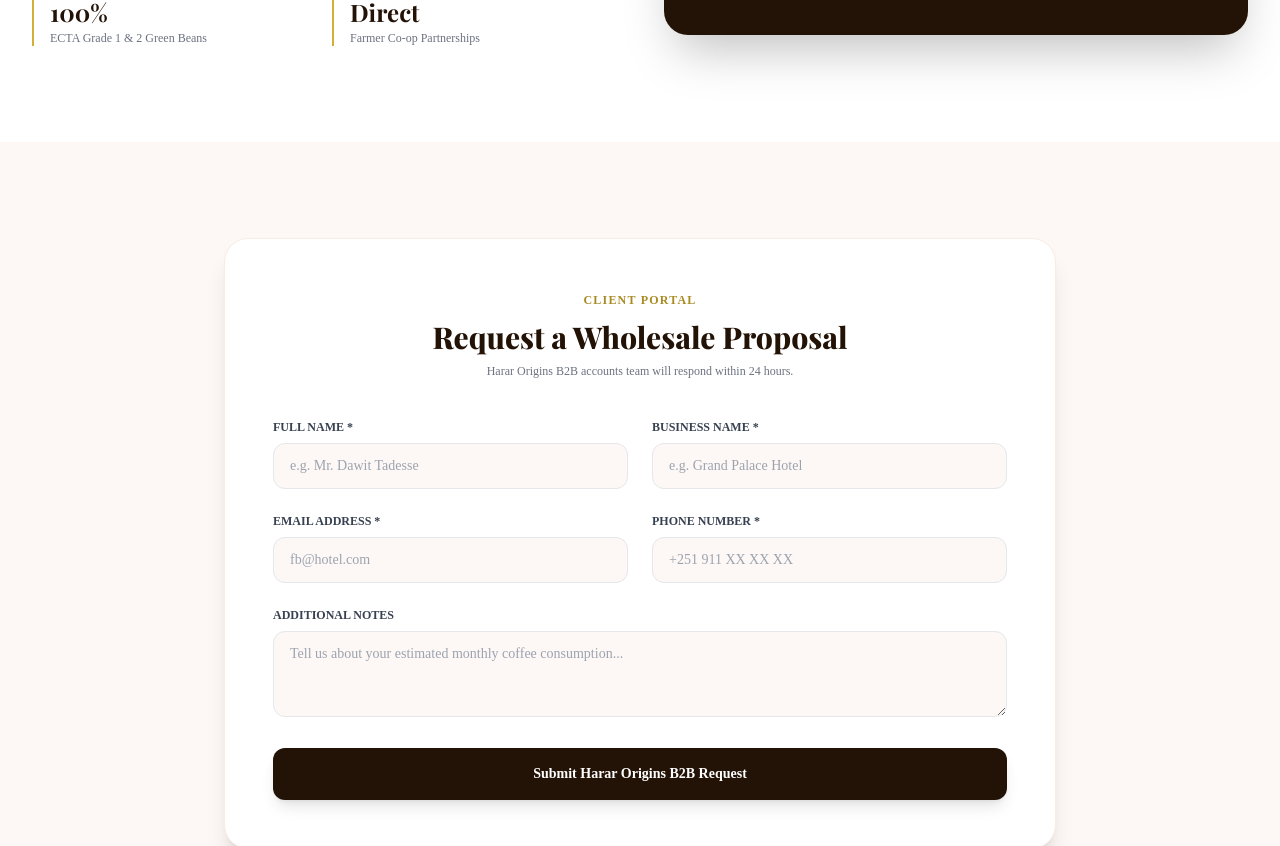
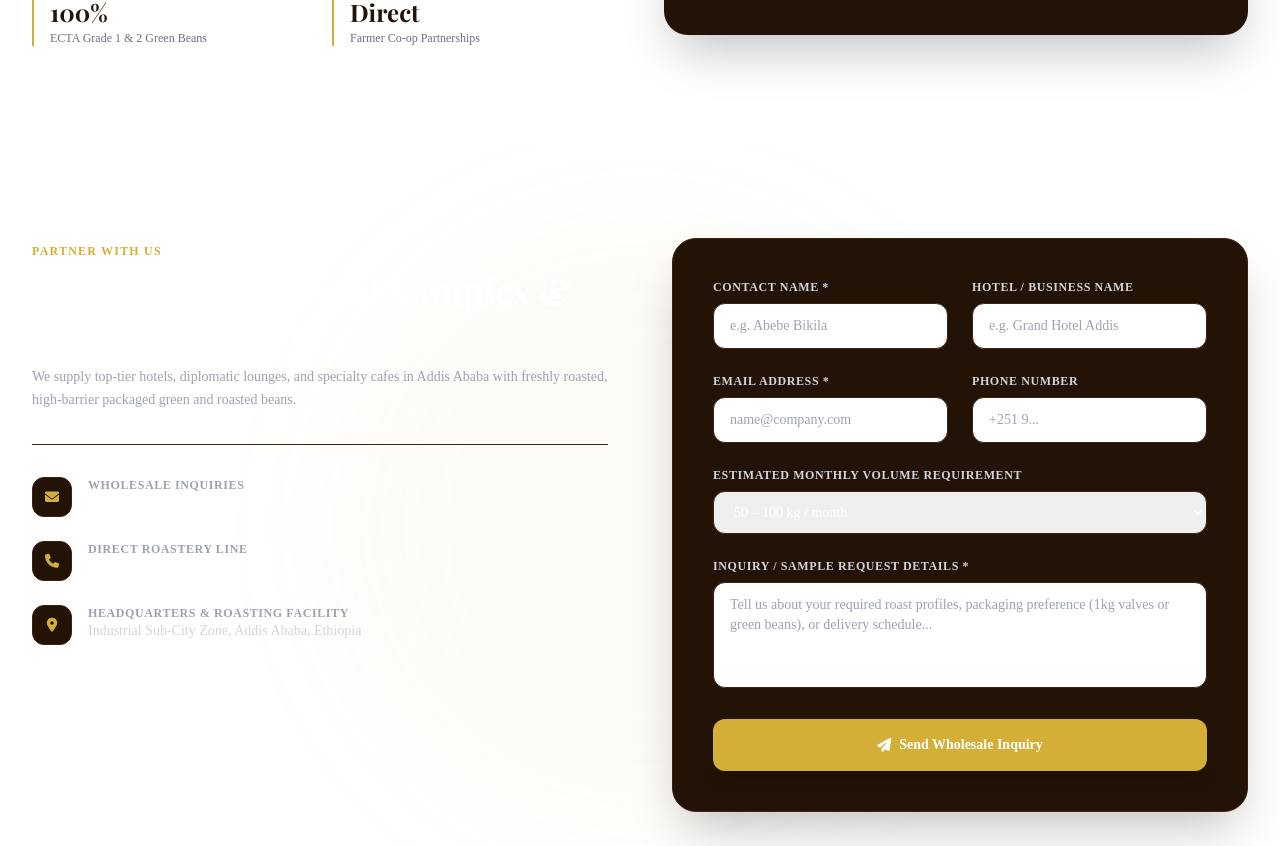
Before and after one commit to mirhu12/harar-origins-web, a Next.js app: page / in a window 1280 px wide. Shown: the part 3393-4239 px from the top of the page. Built offline with nearby package versions, Linux system fonts and the light colour scheme; a web font is replaced by a local one.

Commit message:
Replace ContactForm with reliable mailto handler

```diff
--- a/components/ContactForm.tsx
+++ b/components/ContactForm.tsx
@@ -3,91 +3,251 @@
 import React, { useState } from 'react';
 
 interface ContactFormProps {
-  onSuccess: () => void;
-  formspreeEndpoint?: string;
+  onSuccess?: () => void;
 }
 
-export default function ContactForm({
-  onSuccess,
-  formspreeEndpoint = 'https://formspree.io/f/YOUR_FORMSPREE_FORM_ID',
-}: ContactFormProps) {
-  const [loading, setLoading] = useState(false);
-
-  const handleSubmit = async (e: React.FormEvent<HTMLFormElement>) => {
-    e.preventDefault();
-    setLoading(true);
-
-    const form = e.currentTarget;
-    try {
-      const response = await fetch(formspreeEndpoint, {
-        method: 'POST',
-        body: new FormData(form),
-        headers: { Accept: 'application/json' },
+export default function ContactForm({ onSuccess }: ContactFormProps) {
+  const [isSubmitting, setIsSubmitting] = useState(false);
+  const [formData, setFormData] = useState({
+    name: '',
+    company: '',
+    email: '',
+    phone: '',
+    volume: '50-100kg',
+    message: '',
   });
 
-      if (response.ok) {
-        form.reset();
+  const handleChange = (
+    e: React.ChangeEvent<HTMLInputElement | HTMLTextAreaElement | HTMLSelectElement>
+  ) => {
+    const { name, value } = e.target;
+    setFormData((prev) => ({ ...prev, [name]: value }));
+  };
+
+  const handleSubmit = (e: React.FormEvent<HTMLFormElement>) => {
+    e.preventDefault();
+    setIsSubmitting(true);
+
+    // Format email subject and body
+    const subject = encodeURIComponent(
+      `Wholesale Coffee Inquiry: ${formData.company || formData.name}`
+    );
+
+    const body = encodeURIComponent(
+      `WHOLESALE INQUIRY DETAILS\n` +
+      `-----------------------------------\n` +
+      `Contact Name: ${formData.name}\n` +
+      `Company/Hotel: ${formData.company || 'N/A'}\n` +
+      `Email Address: ${formData.email}\n` +
+      `Phone Number: ${formData.phone || 'N/A'}\n` +
+      `Estimated Monthly Volume: ${formData.volume}\n\n` +
+      `MESSAGE / SPECIFIC REQUIREMENTS:\n` +
+      `${formData.message}\n` +
+      `-----------------------------------\n` +
+      `Sent via Harar Origins B2B Web Portal`
+    );
+
+    // Trigger user's mail client directly
+    window.location.href = `mailto:wholesale@hararorigins.com?subject=${subject}&body=${body}`;
+
+    setTimeout(() => {
+      setIsSubmitting(false);
+      if (onSuccess) {
         onSuccess();
-      } else {
-        alert('Form submission issue. Please contact us directly.');
       }
-    } catch {
-      alert('Network error. Please try again.');
-    } finally {
-      setLoading(false);
-    }
+    }, 1000);
   };
 
   return (
-    <section id="contact" className="py-24 bg-coffee-50">
-      <div className="max-w-4xl mx-auto px-4 sm:px-6 lg:px-8">
-        <div className="bg-white rounded-3xl shadow-xl border border-coffee-100 p-8 sm:p-12">
-          <div className="text-center max-w-xl mx-auto mb-10 space-y-2">
-            <span className="text-gold-600 font-bold text-xs uppercase tracking-widest">Client Portal</span>
-            <h2 className="font-serif text-3xl font-extrabold text-coffee-900">Request a Wholesale Proposal</h2>
-            <p className="text-xs text-gray-500">Harar Origins B2B accounts team will respond within 24 hours.</p>
+    <section id="contact" className="py-24 bg-coffee-950 text-white relative overflow-hidden">
+      {/* Background Decorative Glow */}
+      <div className="absolute top-1/2 left-1/2 -translate-x-1/2 -translate-y-1/2 w-[600px] h-[600px] bg-gold-500/5 rounded-full blur-3xl pointer-events-none" />
+
+      <div className="max-w-7xl mx-auto px-4 sm:px-6 lg:px-8 relative z-10">
+        <div className="grid grid-cols-1 lg:grid-cols-2 gap-16 items-start">
+
+          {/* Left Column: Direct Info */}
+          <div className="space-y-8">
+            <div>
+              <span className="text-gold-500 font-bold text-xs uppercase tracking-widest">
+                Partner With Us
+              </span>
+              <h2 className="font-serif text-3xl sm:text-4xl font-extrabold text-white mt-2 leading-tight">
+                Request Commercial Samples & Wholesale Terms
+              </h2>
+              <p className="text-gray-400 text-sm mt-4 leading-relaxed">
+                We supply top-tier hotels, diplomatic lounges, and specialty cafes in Addis Ababa with freshly roasted, high-barrier packaged green and roasted beans.
+              </p>
             </div>
 
+            <div className="space-y-6 text-sm border-t border-coffee-800 pt-8">
+              <div className="flex items-start gap-4">
+                <div className="w-10 h-10 rounded-xl bg-coffee-900 border border-coffee-800 flex items-center justify-center text-gold-500 shrink-0">
+                  <i className="fa-solid fa-envelope" />
+                </div>
+                <div>
+                  <div className="text-xs text-gray-400 uppercase tracking-wider font-semibold">
+                    Wholesale Inquiries
+                  </div>
+                  <a href="mailto:wholesale@hararorigins.com" className="text-white font-medium hover:text-gold-400 transition">
+                    wholesale@hararorigins.com
+                  </a>
+                </div>
+              </div>
+
+              <div className="flex items-start gap-4">
+                <div className="w-10 h-10 rounded-xl bg-coffee-900 border border-coffee-800 flex items-center justify-center text-gold-500 shrink-0">
+                  <i className="fa-solid fa-phone" />
+                </div>
+                <div>
+                  <div className="text-xs text-gray-400 uppercase tracking-wider font-semibold">
+                    Direct Roastery Line
+                  </div>
+                  <a href="tel:+251911000000" className="text-white font-medium hover:text-gold-400 transition">
+                    +251 911 000 000
+                  </a>
+                </div>
+              </div>
+
+              <div className="flex items-start gap-4">
+                <div className="w-10 h-10 rounded-xl bg-coffee-900 border border-coffee-800 flex items-center justify-center text-gold-500 shrink-0">
+                  <i className="fa-solid fa-location-dot" />
+                </div>
+                <div>
+                  <div className="text-xs text-gray-400 uppercase tracking-wider font-semibold">
+                    Headquarters & Roasting Facility
+                  </div>
+                  <p className="text-gray-300">
+                    Industrial Sub-City Zone, Addis Ababa, Ethiopia
+                  </p>
+                </div>
+              </div>
+            </div>
+          </div>
+
+          {/* Right Column: Interactive Form */}
+          <div className="bg-coffee-900 border border-coffee-800 rounded-3xl p-8 sm:p-10 shadow-2xl">
             <form onSubmit={handleSubmit} className="space-y-6">
+
               <div className="grid grid-cols-1 sm:grid-cols-2 gap-6">
                 <div>
-                <label className="block text-xs font-bold text-gray-700 uppercase mb-2">Full Name *</label>
-                <input type="text" name="full_name" required placeholder="e.g. Mr. Dawit Tadesse" className="w-full bg-coffee-50 border border-gray-200 rounded-xl px-4 py-3 text-sm focus:outline-none focus:border-gold-500" />
+                  <label htmlFor="name" className="block text-xs font-semibold text-gray-300 uppercase tracking-wider mb-2">
+                    Contact Name *
+                  </label>
+                  <input
+                    type="text"
+                    id="name"
+                    name="name"
+                    required
+                    value={formData.name}
+                    onChange={handleChange}
+                    placeholder="e.g. Abebe Bikila"
+                    className="w-full bg-coffee-950 border border-coffee-800 rounded-xl px-4 py-3 text-sm text-white focus:outline-none focus:border-gold-500 transition"
+                  />
                 </div>
+
                 <div>
-                <label className="block text-xs font-bold text-gray-700 uppercase mb-2">Business Name *</label>
-                <input type="text" name="business_name" required placeholder="e.g. Grand Palace Hotel" className="w-full bg-coffee-50 border border-gray-200 rounded-xl px-4 py-3 text-sm focus:outline-none focus:border-gold-500" />
+                  <label htmlFor="company" className="block text-xs font-semibold text-gray-300 uppercase tracking-wider mb-2">
+                    Hotel / Business Name
+                  </label>
+                  <input
+                    type="text"
+                    id="company"
+                    name="company"
+                    value={formData.company}
+                    onChange={handleChange}
+                    placeholder="e.g. Grand Hotel Addis"
+                    className="w-full bg-coffee-950 border border-coffee-800 rounded-xl px-4 py-3 text-sm text-white focus:outline-none focus:border-gold-500 transition"
+                  />
                 </div>
               </div>
 
               <div className="grid grid-cols-1 sm:grid-cols-2 gap-6">
                 <div>
-                <label className="block text-xs font-bold text-gray-700 uppercase mb-2">Email Address *</label>
-                <input type="email" name="email" required placeholder="fb@hotel.com" className="w-full bg-coffee-50 border border-gray-200 rounded-xl px-4 py-3 text-sm focus:outline-none focus:border-gold-500" />
+                  <label htmlFor="email" className="block text-xs font-semibold text-gray-300 uppercase tracking-wider mb-2">
+                    Email Address *
+                  </label>
+                  <input
+                    type="email"
+                    id="email"
+                    name="email"
+                    required
+                    value={formData.email}
+                    onChange={handleChange}
+                    placeholder="name@company.com"
+                    className="w-full bg-coffee-950 border border-coffee-800 rounded-xl px-4 py-3 text-sm text-white focus:outline-none focus:border-gold-500 transition"
+                  />
                 </div>
+
                 <div>
-                <label className="block text-xs font-bold text-gray-700 uppercase mb-2">Phone Number *</label>
-                <input type="tel" name="phone" required placeholder="+251 911 XX XX XX" className="w-full bg-coffee-50 border border-gray-200 rounded-xl px-4 py-3 text-sm focus:outline-none focus:border-gold-500" />
+                  <label htmlFor="phone" className="block text-xs font-semibold text-gray-300 uppercase tracking-wider mb-2">
+                    Phone Number
+                  </label>
+                  <input
+                    type="tel"
+                    id="phone"
+                    name="phone"
+                    value={formData.phone}
+                    onChange={handleChange}
+                    placeholder="+251 9..."
+                    className="w-full bg-coffee-950 border border-coffee-800 rounded-xl px-4 py-3 text-sm text-white focus:outline-none focus:border-gold-500 transition"
+                  />
                 </div>
               </div>
 
               <div>
-              <label className="block text-xs font-bold text-gray-700 uppercase mb-2">Additional Notes</label>
-              <textarea name="notes" rows={3} placeholder="Tell us about your estimated monthly coffee consumption..." className="w-full bg-coffee-50 border border-gray-200 rounded-xl px-4 py-3 text-sm focus:outline-none focus:border-gold-500" />
+                <label htmlFor="volume" className="block text-xs font-semibold text-gray-300 uppercase tracking-wider mb-2">
+                  Estimated Monthly Volume Requirement
+                </label>
+                <select
+                  id="volume"
+                  name="volume"
+                  value={formData.volume}
+                  onChange={handleChange}
+                  className="w-full bg-coffee-950 border border-coffee-800 rounded-xl px-4 py-3 text-sm text-white focus:outline-none focus:border-gold-500 transition"
+                >
+                  <option value="Under 50kg">Under 50 kg / month (Sample / Small Batch)</option>
+                  <option value="50-100kg">50 – 100 kg / month</option>
+                  <option value="100-250kg">100 – 250 kg / month</option>
+                  <option value="250kg+">250+ kg / month (Commercial Enterprise)</option>
+                </select>
+              </div>
+
+              <div>
+                <label htmlFor="message" className="block text-xs font-semibold text-gray-300 uppercase tracking-wider mb-2">
+                  Inquiry / Sample Request Details *
+                </label>
+                <textarea
+                  id="message"
+                  name="message"
+                  required
+                  rows={4}
+                  value={formData.message}
+                  onChange={handleChange}
+                  placeholder="Tell us about your required roast profiles, packaging preference (1kg valves or green beans), or delivery schedule..."
+                  className="w-full bg-coffee-950 border border-coffee-800 rounded-xl px-4 py-3 text-sm text-white focus:outline-none focus:border-gold-500 transition resize-none"
+                />
               </div>
 
               <button
                 type="submit"
-              disabled={loading}
-              className="w-full py-4 bg-coffee-900 hover:bg-coffee-800 text-white font-bold rounded-xl transition shadow-lg text-sm flex items-center justify-center gap-2"
+                disabled={isSubmitting}
+                className="w-full bg-gold-500 hover:bg-gold-600 text-coffee-950 font-bold text-sm py-4 rounded-xl transition shadow-lg flex items-center justify-center gap-2 disabled:opacity-50"
               >
-              {loading ? (
-                <span><i className="fa-solid fa-spinner fa-spin mr-2"></i>Sending...</span>
+                {isSubmitting ? (
+                  <>
+                    <i className="fa-solid fa-spinner fa-spin" /> Preparing Inquiry...
+                  </>
                 ) : (
-                <span>Submit Harar Origins B2B Request</span>
+                  <>
+                    <i className="fa-solid fa-paper-plane" /> Send Wholesale Inquiry
+                  </>
                 )}
               </button>
+
             </form>
+          </div>
+
         </div>
       </div>
     </section>
```
Lines whose indentation alone changed are shown as unchanged.
